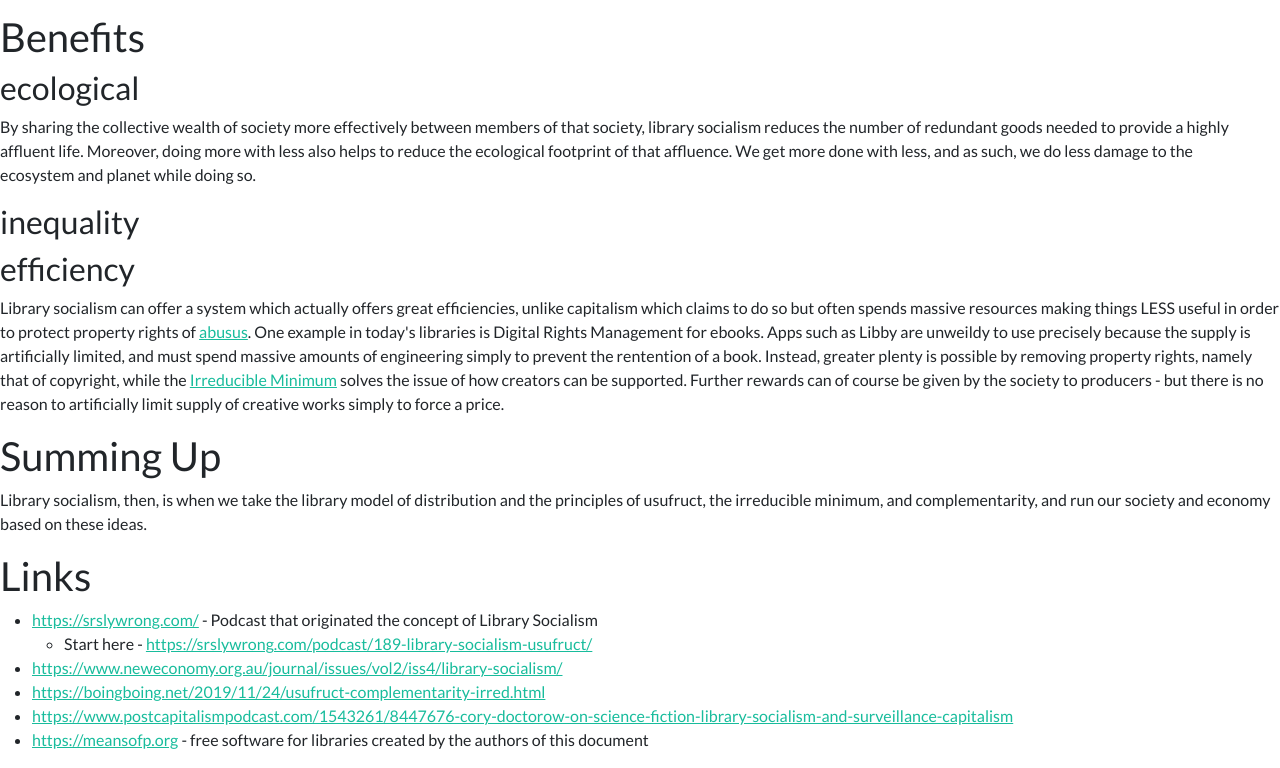
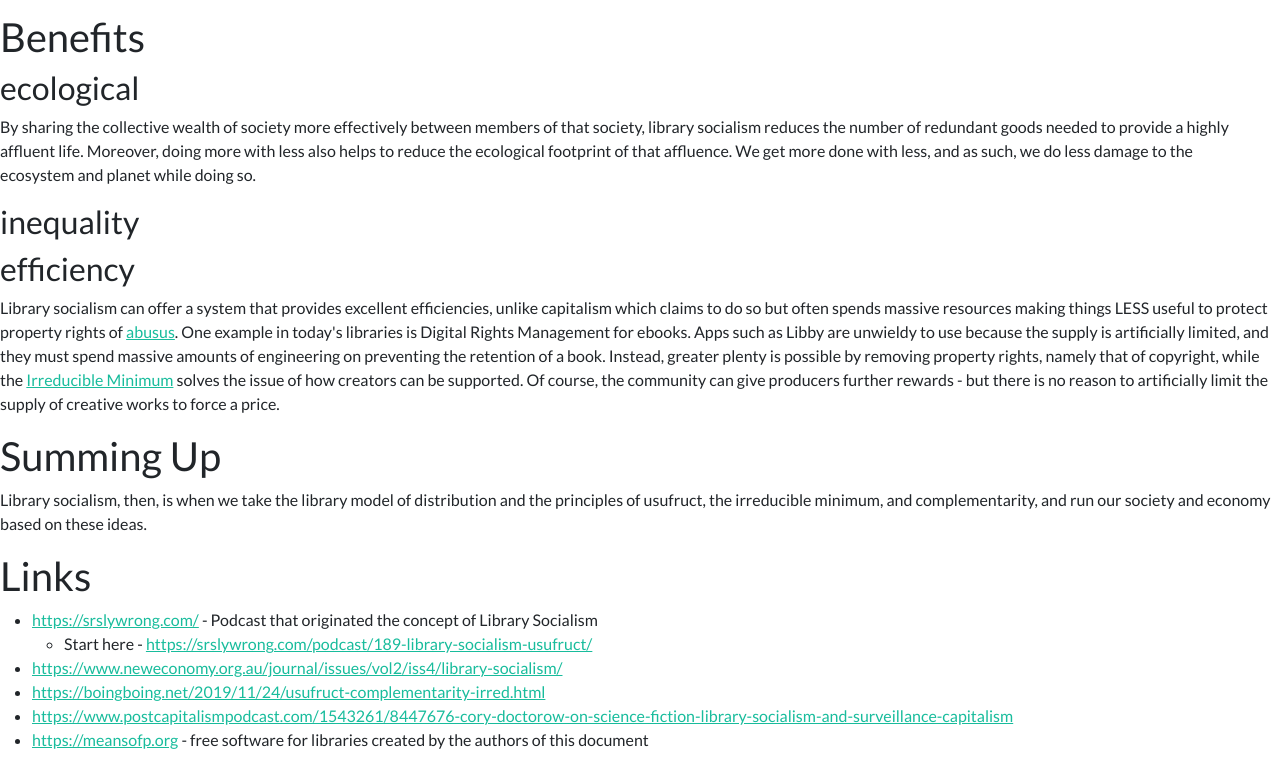
Before and after one commit to Means-Of-Production/website, a plain HTML site: page librarysocialism/index.html in a window 1280 px wide. Shown: the part 1891-2659 px from the top of the page. Drawn offline with Linux system fonts and the light colour scheme.

Commit message:
More text fixes

```diff
--- a/librarysocialism/index.html
+++ b/librarysocialism/index.html
@@ -86,14 +86,14 @@
     </div>
     <div>
         <h3 id="efficiency">efficiency</h3>
-        <p>Library socialism can offer a system which actually offers great efficiencies, unlike capitalism which claims to do so but
-            often spends massive resources making things LESS useful in order to protect property rights of <a href="#abusus">abusus</a>.
+        <p>Library socialism can offer a system that provides excellent efficiencies, unlike capitalism which claims to do so but often spends massive resources making things LESS useful to protect property rights of
+            <a href="#abusus">abusus</a>.
             One example in today&#39;s libraries is Digital Rights Management for ebooks.
-            Apps such as Libby are unweildy to use precisely because the supply is artificially limited, and must spend massive amounts
-            of engineering simply to prevent the rentention of a book.  Instead, greater plenty is possible by removing property rights,
+            Apps such as Libby are unwieldy to use because the supply is artificially limited, and they must spend
+            massive amounts of engineering on preventing the retention of a book.  Instead, greater plenty is possible by removing property rights,
             namely that of copyright, while the <a href="#irreducible-minimum">Irreducible Minimum</a> solves the issue of how creators
-            can be supported.  Further rewards can of course be given by the society to producers - but there is no reason to artificially
-            limit supply of creative works simply to force a price.
+            can be supported.  Of course, the community can give producers further rewards - but there is no reason to
+            artificially limit the supply of creative works to force a price.
         </p>
     </div>
 </div>
```
